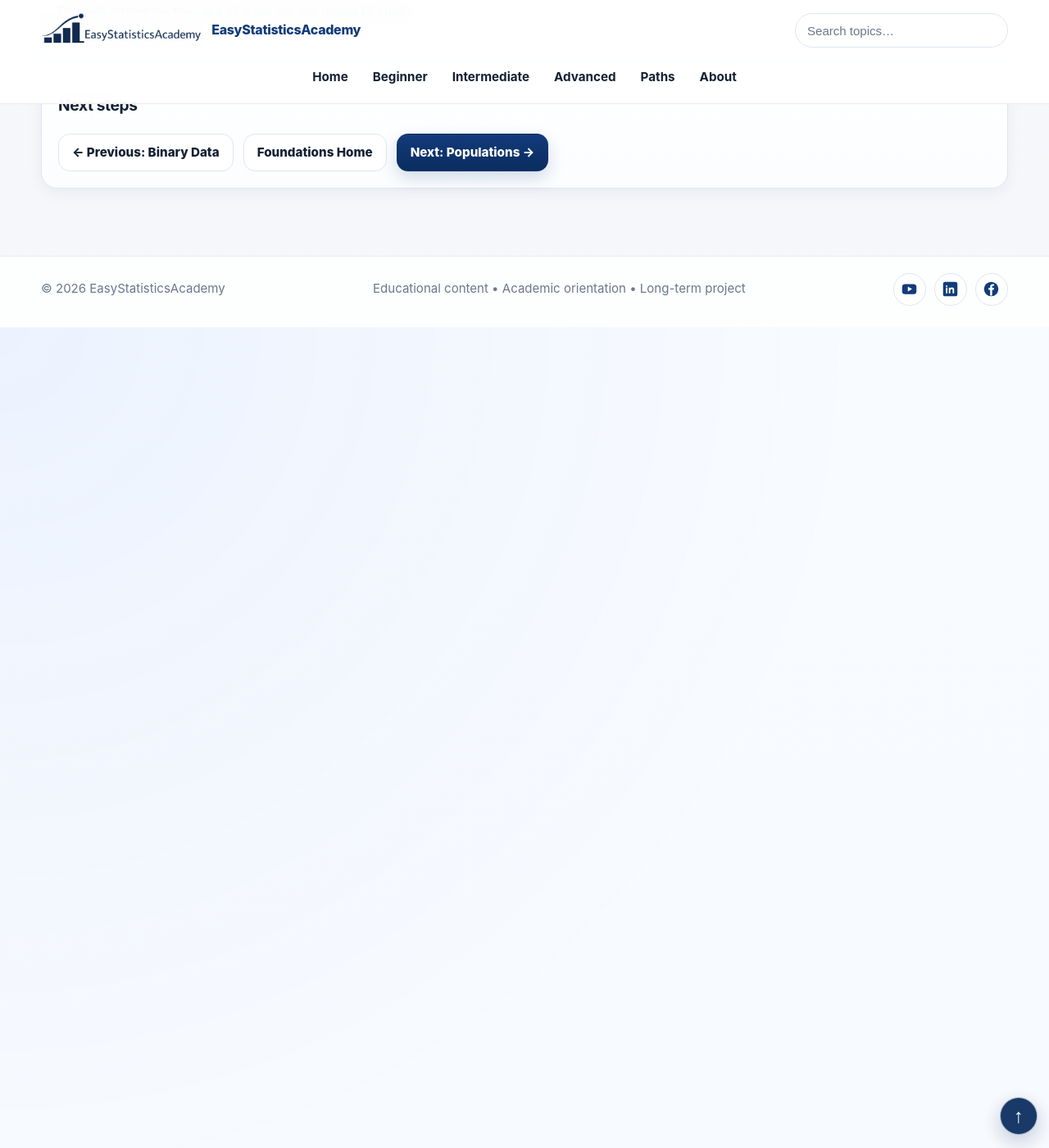
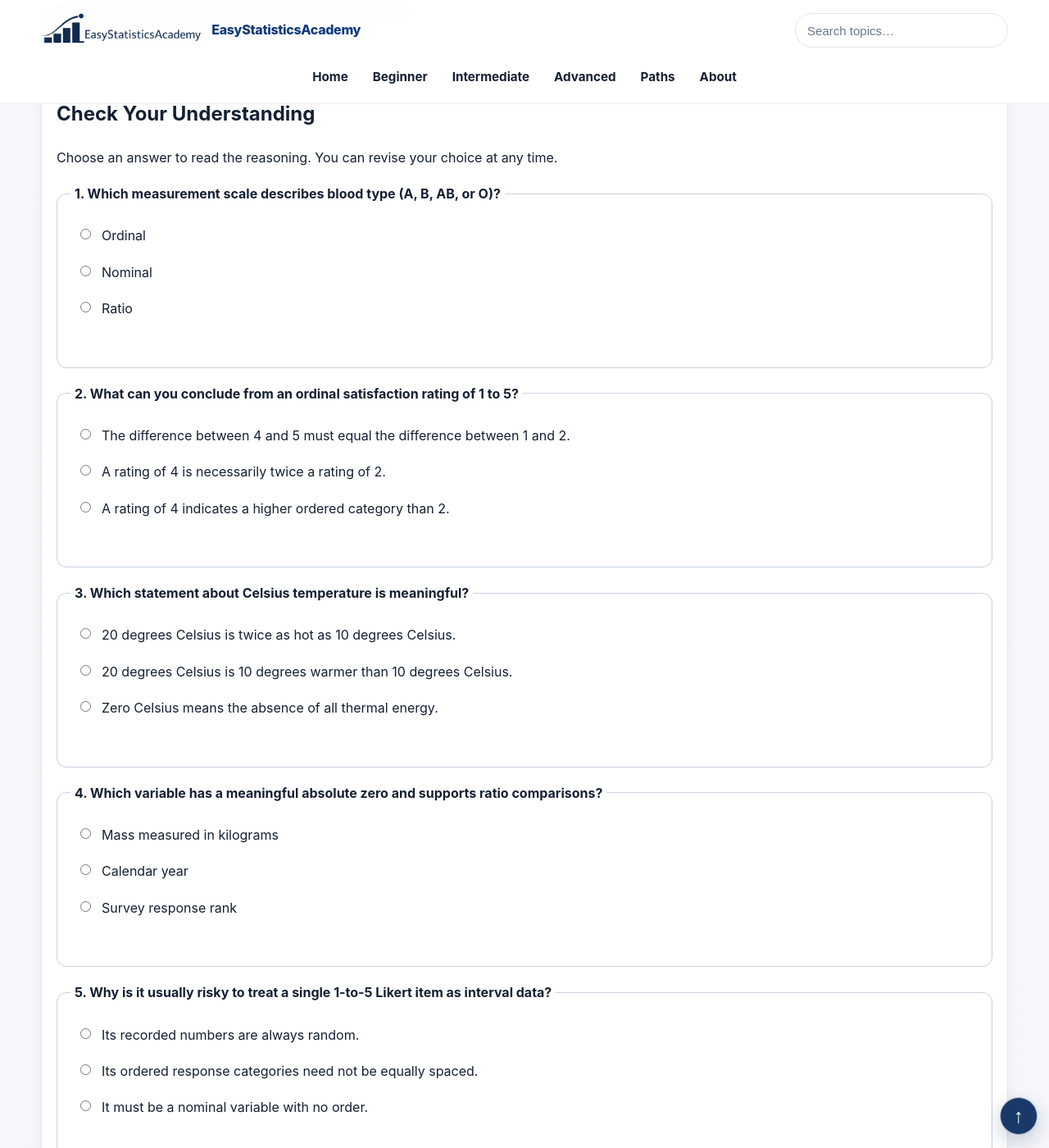
Before and after one commit to ammar-homaida-statistics/easystatisticsacademy, a Jekyll site: the page built from foundations/measurement-scales/index.md, in a window 1280 px wide and 1400 px high, scrolled down 4242 px. Shown: the whole window at 82% size. Built offline with Jekyll 4.4.1, drawn with Linux system fonts in a browser that asks for light colours; before the commit the page ends 4641 px from its top, so only the background shows below that.

Commit message:
Add five accessible measurement-scales self-check questions

```diff
--- a/foundations/measurement-scales/index.md
+++ b/foundations/measurement-scales/index.md
@@ -295,6 +295,51 @@ sidebar: false
     </p>
   </div>
 
+  <!-- Native radio questions; results remain in the browser and require no storage. -->
+  <div class="section-block esa-self-check" id="esa-self-check" aria-labelledby="esa-self-check-heading">
+    <h2 id="esa-self-check-heading">Check Your Understanding</h2>
+    <p>Choose an answer to read the reasoning. You can revise your choice at any time.</p>
+
+    <fieldset data-answer="b" data-explanation="Blood types are categories without an inherent ranking. They are nominal, even if encoded with numbers.">
+      <legend>1. Which measurement scale describes blood type (A, B, AB, or O)?</legend>
+      <label><input type="radio" name="esa-scale-check-1" value="a"> Ordinal</label>
+      <label><input type="radio" name="esa-scale-check-1" value="b"> Nominal</label>
+      <label><input type="radio" name="esa-scale-check-1" value="c"> Ratio</label>
+      <p class="esa-check-feedback" role="status" aria-live="polite"></p>
+    </fieldset>
+
+    <fieldset data-answer="c" data-explanation="Ordinal scales preserve ordering, but equal spacings and ratios are not guaranteed.">
+      <legend>2. What can you conclude from an ordinal satisfaction rating of 1 to 5?</legend>
+      <label><input type="radio" name="esa-scale-check-2" value="a"> The difference between 4 and 5 must equal the difference between 1 and 2.</label>
+      <label><input type="radio" name="esa-scale-check-2" value="b"> A rating of 4 is necessarily twice a rating of 2.</label>
+      <label><input type="radio" name="esa-scale-check-2" value="c"> A rating of 4 indicates a higher ordered category than 2.</label>
+      <p class="esa-check-feedback" role="status" aria-live="polite"></p>
+    </fieldset>
+
+    <fieldset data-answer="b" data-explanation="Celsius has meaningful differences but an arbitrary zero. Ratios of Celsius readings are not physically meaningful.">
+      <legend>3. Which statement about Celsius temperature is meaningful?</legend>
+      <label><input type="radio" name="esa-scale-check-3" value="a"> 20 degrees Celsius is twice as hot as 10 degrees Celsius.</label>
+      <label><input type="radio" name="esa-scale-check-3" value="b"> 20 degrees Celsius is 10 degrees warmer than 10 degrees Celsius.</label>
+      <label><input type="radio" name="esa-scale-check-3" value="c"> Zero Celsius means the absence of all thermal energy.</label>
+      <p class="esa-check-feedback" role="status" aria-live="polite"></p>
+    </fieldset>
+
+    <fieldset data-answer="a" data-explanation="Zero kilograms represents absence of mass, so 60 kg is twice 30 kg. Years and response ranks lack meaningful ratio interpretations.">
+      <legend>4. Which variable has a meaningful absolute zero and supports ratio comparisons?</legend>
+      <label><input type="radio" name="esa-scale-check-4" value="a"> Mass measured in kilograms</label>
+      <label><input type="radio" name="esa-scale-check-4" value="b"> Calendar year</label>
+      <label><input type="radio" name="esa-scale-check-4" value="c"> Survey response rank</label>
+      <p class="esa-check-feedback" role="status" aria-live="polite"></p>
+    </fieldset>
+
+    <fieldset data-answer="b" data-explanation="A single ordered response item does not establish equal intervals. Whether an average is useful depends on a defensible modeling assumption, not the numerical labels alone.">
+      <legend>5. Why is it usually risky to treat a single 1-to-5 Likert item as interval data?</legend>
+      <label><input type="radio" name="esa-scale-check-5" value="a"> Its recorded numbers are always random.</label>
+      <label><input type="radio" name="esa-scale-check-5" value="b"> Its ordered response categories need not be equally spaced.</label>
+      <label><input type="radio" name="esa-scale-check-5" value="c"> It must be a nominal variable with no order.</label>
+      <p class="esa-check-feedback" role="status" aria-live="polite"></p>
+    </fieldset>
+  </div>
 </section>
 
 <!-- NAVIGATION -->
@@ -324,3 +369,21 @@ sidebar: false
 
   </div>
 </section>
+<script>
+(function () {
+  const check = document.getElementById("esa-self-check");
+  if (!check) return;
+  check.querySelectorAll("fieldset").forEach(question => {
+    question.addEventListener("change", event => {
+      const choice = event.target;
+      if (!choice.matches('input[type="radio"]') || !choice.checked) return;
+      const feedback = question.querySelector(".esa-check-feedback");
+      if (!feedback) return;
+      const correct = choice.value === question.dataset.answer;
+      feedback.textContent = (correct ? "Correct. " : "Not quite. ") +
+                             question.dataset.explanation;
+      feedback.dataset.state = correct ? "correct" : "incorrect";
+    });
+  });
+})();
+</script>
```
